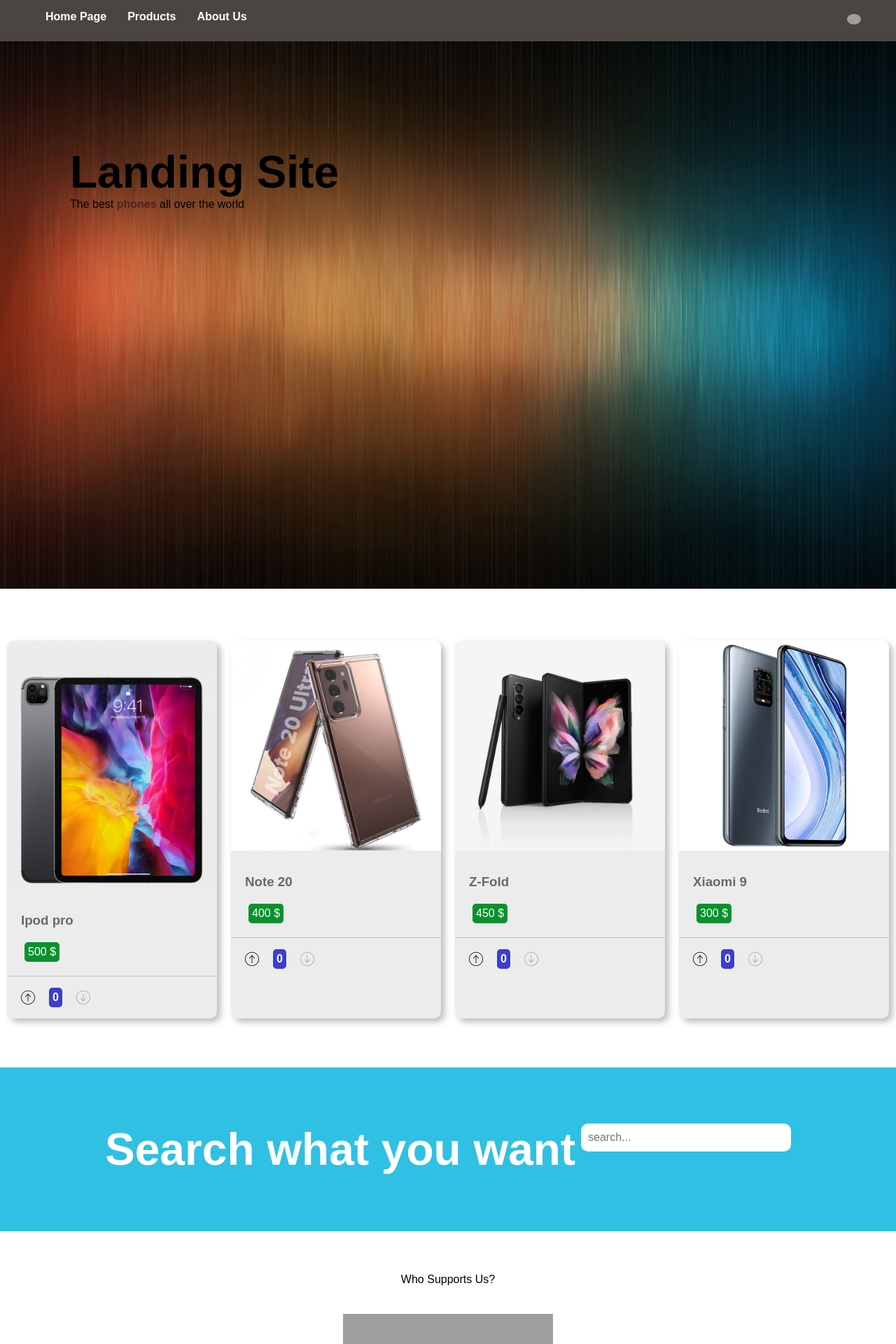
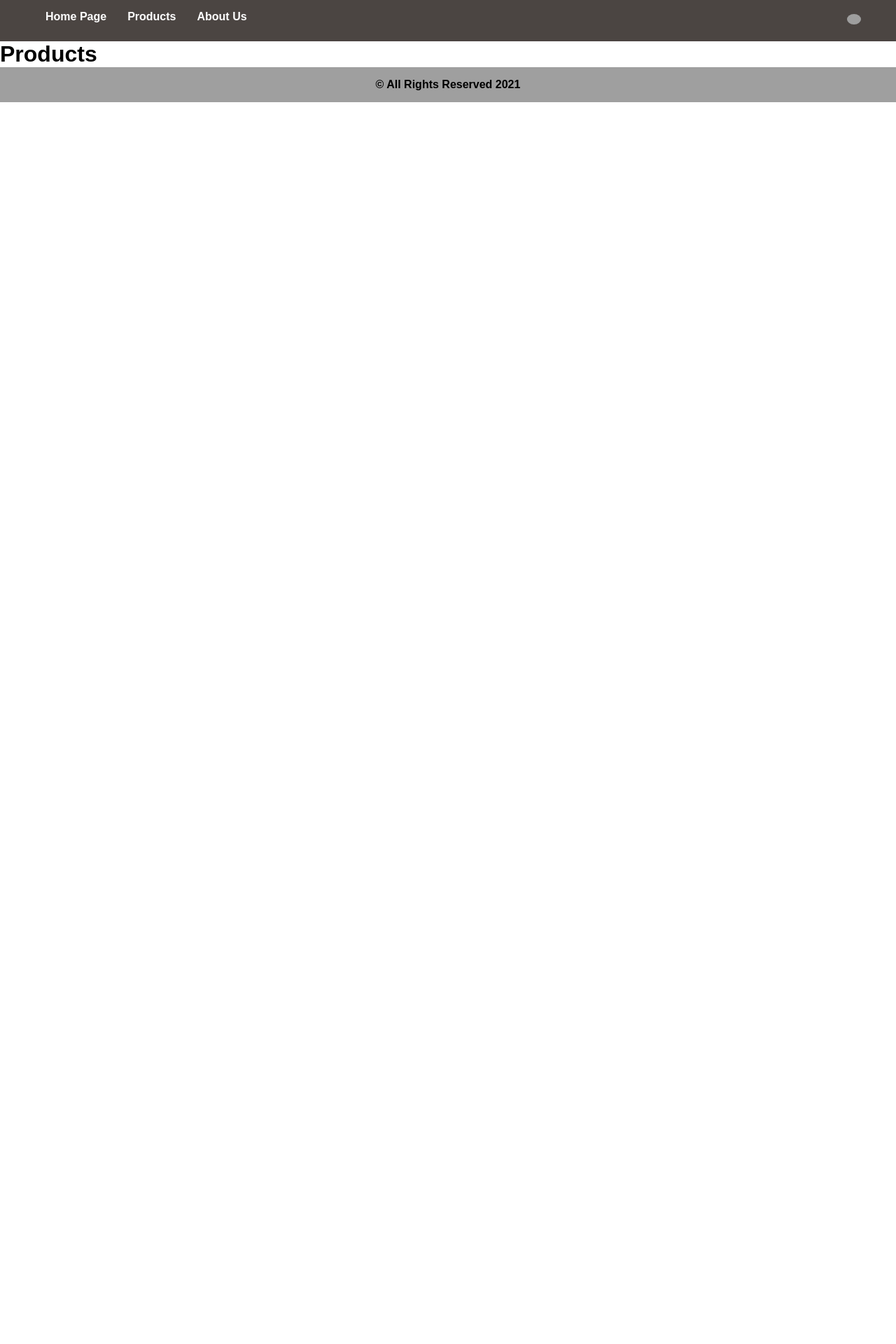
Before and after one commit to mohamadnikparvar/Landing-site, a React (Create React App) app in the folder landing-project/: page /products in a window 1280 px wide. Shown: the top 1920 px of the page at 70% size. After the commit the page ends 800 px from the top, so only its background shows below. Built offline with nearby package versions, Linux system fonts and the light colour scheme; grey boxes are pictures that could not be loaded.

Commit message:
packages installed and routes and spa packs added

```diff
--- a/landing-project/package.json
+++ b/landing-project/package.json
@@ -6,8 +6,10 @@
     "@testing-library/jest-dom": "^5.14.1",
     "@testing-library/react": "^11.2.7",
     "@testing-library/user-event": "^12.8.3",
+    "axios": "^0.24.0",
     "react": "^17.0.2",
     "react-dom": "^17.0.2",
+    "react-router-dom": "^5.3.0",
     "react-scripts": "4.0.3",
     "web-vitals": "^1.1.2"
   },
--- a/landing-project/src/App.js
+++ b/landing-project/src/App.js
@@ -1,22 +1,21 @@
 
 import './App.css';
 import Navbar from './components/Navbar';
-import Banner from './components/Banner';
 import React, { Component } from 'react';
-import Cards from './components/Cards';
-import Search from './components/Search';
-import Logos from './components/Logos';
 import Footer from './components/Footer';
+import Landing from './components/Landing';
+import { Route, Switch } from "react-router-dom"
+import Products from './components/Products';
 
 class App extends Component {
   render() {
     return (
       <div>
         <Navbar />
-        <Banner />
-        <Cards />
-        <Search />
-        <Logos/>
+        <Switch>
+        <Route path="/products" component={Products} />
+        <Route path="/" component={Landing} />
+        </Switch>
         <Footer/>
       </div>
     );
--- /dev/null
+++ b/landing-project/src/components/Landing.js
@@ -0,0 +1,20 @@
+import React, { Component } from 'react';
+import Banner from './Banner';
+import Cards from './Cards';
+import Search from './Search';
+import Logos from './Logos';
+
+class Landing extends Component {
+    render() {
+        return (
+            <div>
+                <Banner />
+                <Cards />
+                <Search />
+                <Logos/>
+            </div>
+        );
+    }
+}
+
+export default Landing;
--- a/landing-project/src/components/Navbar.js
+++ b/landing-project/src/components/Navbar.js
@@ -1,15 +1,16 @@
 import React from 'react';
 import styles from "./Navbar.module.css"
 import logo from "../images/shopping-logo.png"
+import { Link } from 'react-router-dom';
 
 const Navbar = () => {
     return (
         <header className={styles.header}>
             <div className={styles.listContainer}>
                 <ul className={styles.list}>
-                    <li>Home Page</li>
-                    <li>Products</li>
-                    <li>About Us</li>
+                    <li><Link to="/">Home Page</Link></li>
+                    <li><Link to="/products">Products</Link></li>
+                    <li><Link to="/">About Us</Link></li>
                 </ul>
             </div>
             <div className={styles.logo}>
--- a/landing-project/src/components/Navbar.module.css
+++ b/landing-project/src/components/Navbar.module.css
@@ -22,6 +22,10 @@
   font-weight: bold;
   transition: 0.3s;
 }
-.list li:hover {
+.list li a {
+  color: #fff;
+  text-decoration: none;
+}
+.list li a:hover {
   color: #b4b4b4;
 }
--- /dev/null
+++ b/landing-project/src/components/Products.js
@@ -0,0 +1,13 @@
+import React, { Component } from 'react';
+
+class Products extends Component {
+    render() {
+        return (
+            <div>
+                <h1>Products</h1>
+            </div>
+        );
+    }
+}
+
+export default Products;
--- a/landing-project/src/index.js
+++ b/landing-project/src/index.js
@@ -3,11 +3,12 @@
 import './index.css';
 import App from './App';
 import reportWebVitals from './reportWebVitals';
+import { BrowserRouter } from "react-router-dom"
 
 ReactDOM.render(
-  <React.StrictMode>
+  <BrowserRouter>
     <App />
-  </React.StrictMode>,
+  </BrowserRouter>,
   document.getElementById('root')
 );
 
```
Also changed, not shown: 1 other file (tests, documents, lock files or other folders).
